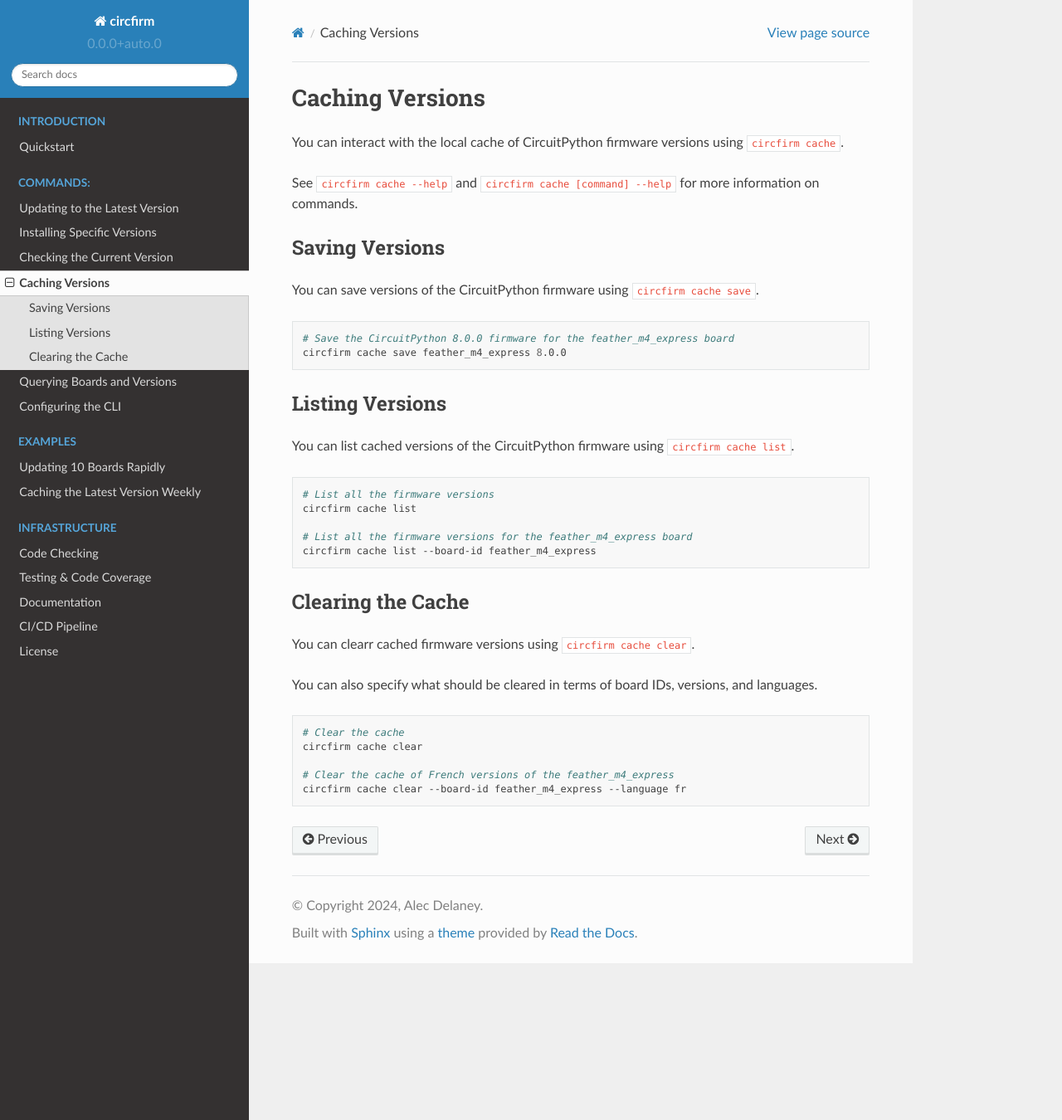
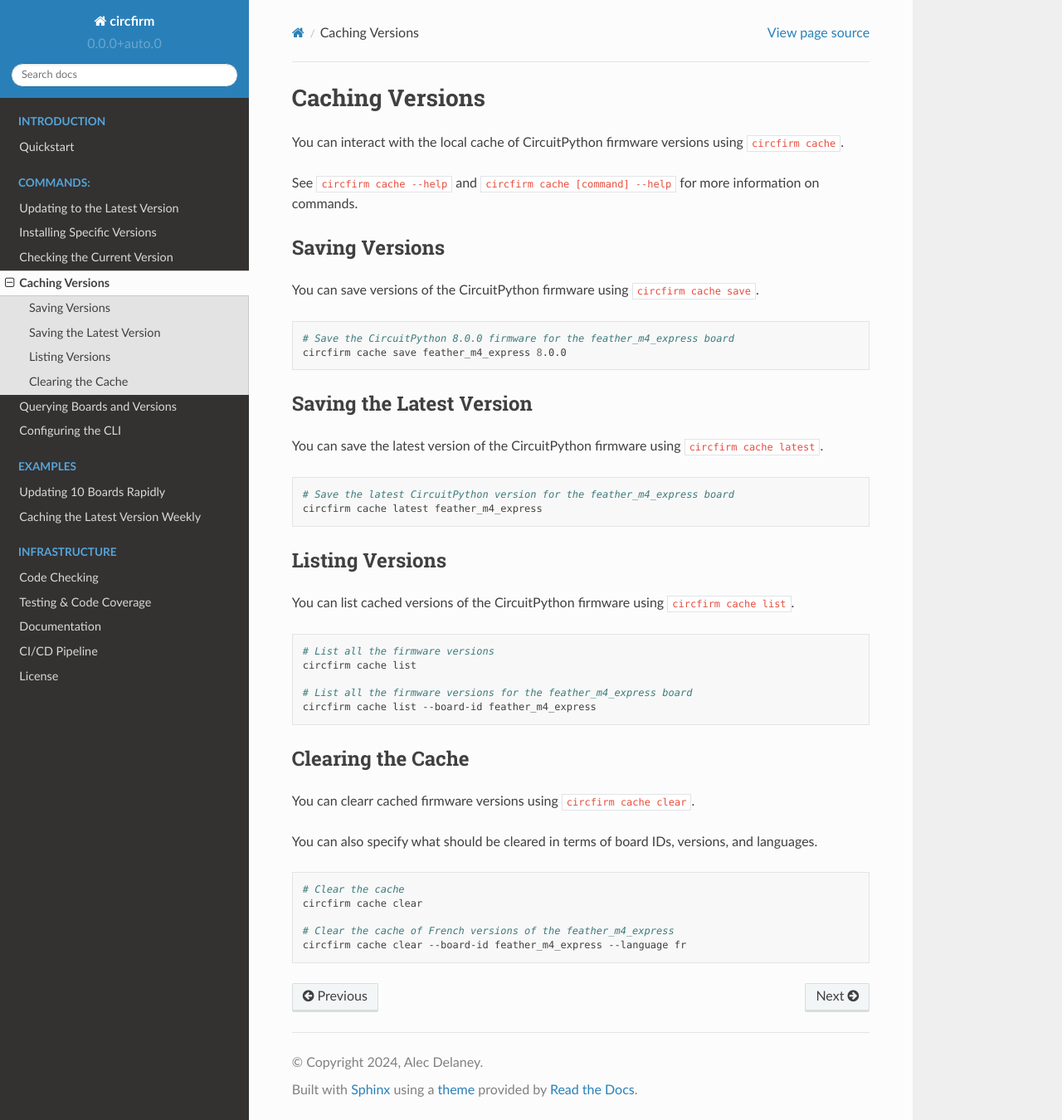
Before and after one commit to tekktrik/circfirm, a Sphinx documentation site: the page built from docs/commands/cache.rst, in a window 1280 px wide and 1350 px high. Shown: the whole window at 83% size. Built offline with Sphinx 7.4.7 and the Read the Docs theme 2.0.0, drawn with Linux system fonts in a browser that asks for light colours.

Commit message:
Add documentation for cache latest command

```diff
--- a/docs/commands/cache.rst
+++ b/docs/commands/cache.rst
@@ -18,6 +18,16 @@ You can save versions of the CircuitPython firmware using ``circfirm cache save`
 
     # Save the CircuitPython 8.0.0 firmware for the feather_m4_express board
     circfirm cache save feather_m4_express 8.0.0
+
+Saving the Latest Version
+-------------------------
+
+You can save the latest version of the CircuitPython firmware using ``circfirm cache latest``.
+
+.. code-block:: shell
+
+    # Save the latest CircuitPython version for the feather_m4_express board
+    circfirm cache latest feather_m4_express
 
 Listing Versions
 ----------------
```
